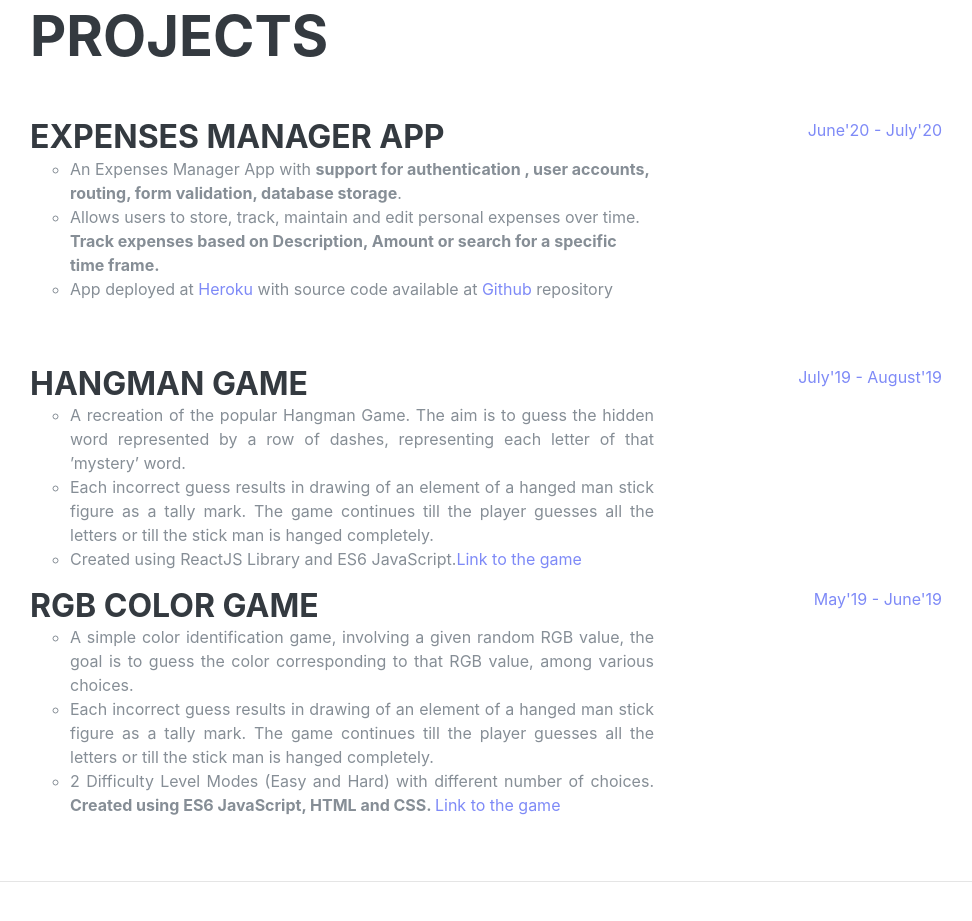
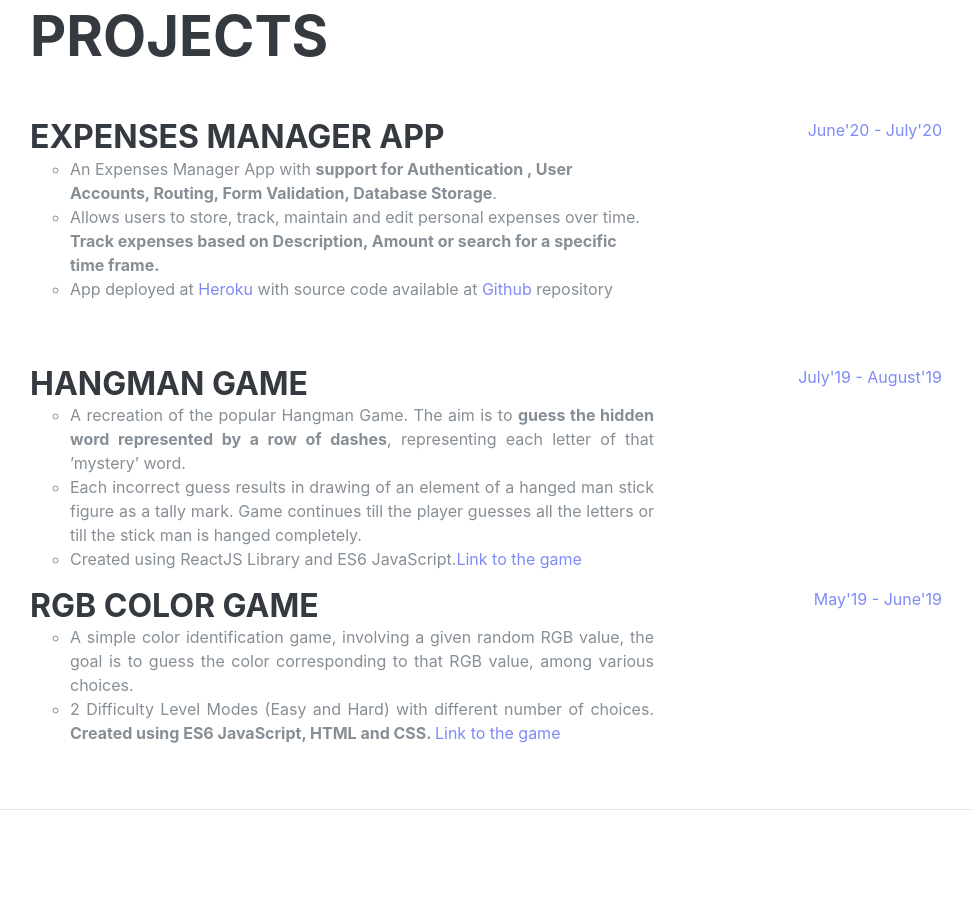
Before and after one commit to SachRestated/sachin-vashisht-portfolio, a Gatsby site: page / in a window 1280 px wide. Shown: the part 2447-3368 px from the top of the page, without its empty margins (290-1262 px from the left). Built offline with nearby package versions, Linux system fonts and the light colour scheme; Gatsby itself is replaced by a stand-in of ours; a web font is replaced by a local one.

Commit message:
Initial Commit

```diff
--- a/src/pages/index.js
+++ b/src/pages/index.js
@@ -214,8 +214,8 @@ const IndexPage = () => (
             <div className="resume-content">
             <h3 className="mb-0">Expenses Manager App</h3>
               <ol style={{listStyle: 'circle'}}>
-                <li>An Expenses Manager App with <strong>support for authentication , user
-accounts, routing, form validation, database storage</strong>.</li>
+                <li>An Expenses Manager App with <strong>support for Authentication , User
+Accounts, Routing, Form Validation, Database Storage</strong>.</li>
                 <li>Allows users to store, track, maintain and edit personal expenses over
 time. <strong>Track expenses based on Description, Amount or search for a
 specific time frame.</strong></li>
@@ -231,11 +231,11 @@ specific time frame.</strong></li>
             <div className="resume-content">
               <h3 className="mb-0">HANGMAN GAME</h3>
               <ol style={{listStyle: "circle", textAlign: "justify"}}>
-                <li>A recreation of the popular Hangman Game. The aim is to guess the
-hidden word represented by a row of dashes, representing each letter of
+                <li>A recreation of the popular Hangman Game. The aim is to <strong>guess the
+hidden word represented by a row of dashes</strong>, representing each letter of
 that ’mystery’ word.</li>
                 <li>Each incorrect guess results in drawing of an element of a hanged man stick figure as a tally mark.
-                The game continues till the player guesses all the letters or till the stick man is hanged completely.</li>
+                Game continues till the player guesses all the letters or till the stick man is hanged completely.</li>
                 <li>Created using ReactJS Library and ES6 JavaScript.<a href="https://sachrestated.github.io/HangmanGame/">Link to the game </a></li>
               </ol>
             </div>
@@ -251,9 +251,6 @@ that ’mystery’ word.</li>
                 <li>A simple color identification game, involving a given random RGB value,
 the goal is to guess the color corresponding to that RGB value, among
 various choices.</li>
-                <li>Each incorrect guess results in drawing of an element of a hanged man
-stick figure as a tally mark. The game continues till the player guesses all
-the letters or till the stick man is hanged completely. </li>
                 <li>2 Difficulty Level Modes (Easy and Hard) with different number of choices. <strong>Created using ES6 JavaScript, HTML and CSS. </strong><a href="https://sachrestated.github.io/ColorGame/game.html">Link to the game </a></li>
               </ol>
             </div>
```
